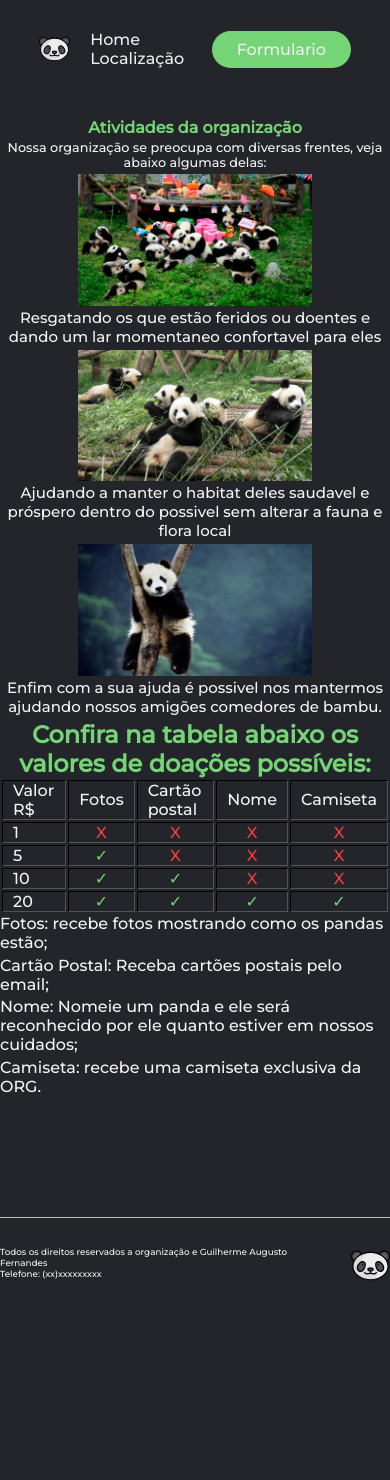
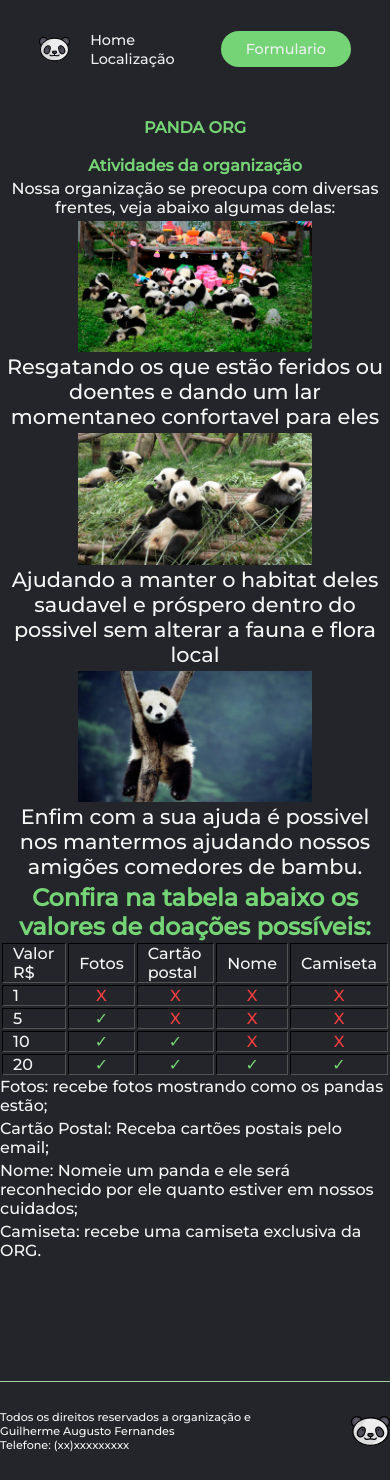
Before and after one commit to guigutox/PP1_GuilhermeFernandes, a plain HTML site: page Atividades.html in a window 390 px wide. Before the commit the page ends 1313 px from the top, so only its background shows below. Drawn offline with Linux system fonts and the light colour scheme.

Commit message:
Melhoria Responsividade
Melhoria na responsividade e alterações quanto a titulos da paginas

```diff
--- a/Atividades.html
+++ b/Atividades.html
@@ -5,7 +5,7 @@
     <meta charset="UTF-8">
     <meta http-equiv="X-UA-Compatible" content="IE=edge">
     <meta name="viewport" content="width=device-width, initial-scale=1.0">
-    <title>Document</title>
+    <title>Atividades</title>
     <link rel="stylesheet" href="styles/styleP.css">
 </head>
 
@@ -22,6 +22,10 @@
         </nav>
         <a class="cta" href="Formulario.html"><button>Formulario</button></a>
     </header>
+
+    <h1>
+        PANDA ORG
+    </h1>
 
     <h1>Atividades da organização</h1>
     <section class="flex-container-sec">
--- a/styles/styleP.css
+++ b/styles/styleP.css
@@ -12,12 +12,10 @@ body {
 }
 
 
-li,
-a,
-button {
+li,a,button {
     font-family: "Montserrat", sans-serif;
     font-weight: 500;
-    font-size: 16px;
+    font-size: 1rem;
     color: #edf0f1;
     text-decoration: none;
 }
@@ -29,9 +27,6 @@ header {
     padding: 30px 10%;
 }
 
-.logo {
-    cursor: pointer;
-}
 
 .nav_links {
     list-style-type: none;
@@ -66,7 +61,7 @@ button:hover {
 
 .texto {
     font-family: "Montserrat", sans-serif;
-    font-size: 25px;
+    font-size: 1.4rem;
     margin-top: 1%;
     padding-left: 1%;
     padding-right: 1%;
@@ -80,7 +75,7 @@ button:hover {
     font-family: "Montserrat", sans-serif;
     text-decoration: none;
     background-color: #24252a;
-    font-size: 20px;
+    font-size: 1.4rem;
     color: rgb(117, 212, 117);
 
 }
@@ -120,14 +115,13 @@ h1 {
 
 }
 
-.flex-item-a {}
 
 
 .subtexto {
     text-align: center;
     color: whitesmoke;
     margin-top: 0.5%;
-    font-size: 15px;
+    font-size: 1.3rem;
 }
 
 .tabela-preco {
@@ -187,6 +181,10 @@ tr>td {
 }
 
 
+#galeria img:hover{
+    transform: scale(1.05);
+}
+
 
 #formulario {
     color: whitesmoke;
@@ -229,22 +227,22 @@ tr>td {
 }
 
 
-@media (max-width: 527px){
+@media (max-width: 800px){
     h1{
-        font-size: 100%;
+        font-size: 1rem;
     }
     .texto{
-        font-size: 80%;
+        font-size: 1rem;
     }
     .texto > a{
-        font-size: 80%;
+        font-size: 1rem;
     }
     .imagem{
         width: 100%;
     }
 
     .rodape {
-        font-size: 55%;
+        font-size: 0.7rem;
     }
     .logo{
         width: 10%;
@@ -281,4 +279,9 @@ tr>td {
         margin-top: 30%;
     }
 
+    li,a,button {
+
+        font-size: 0.9rem;
+    }
+
 }
```
Also changed, not shown: Agradecimento.html (+4 -1 lines), Formulario.html (+4 -1 lines), Localizacao.html (+4 -1 lines), index.html (+1 -1 lines).
